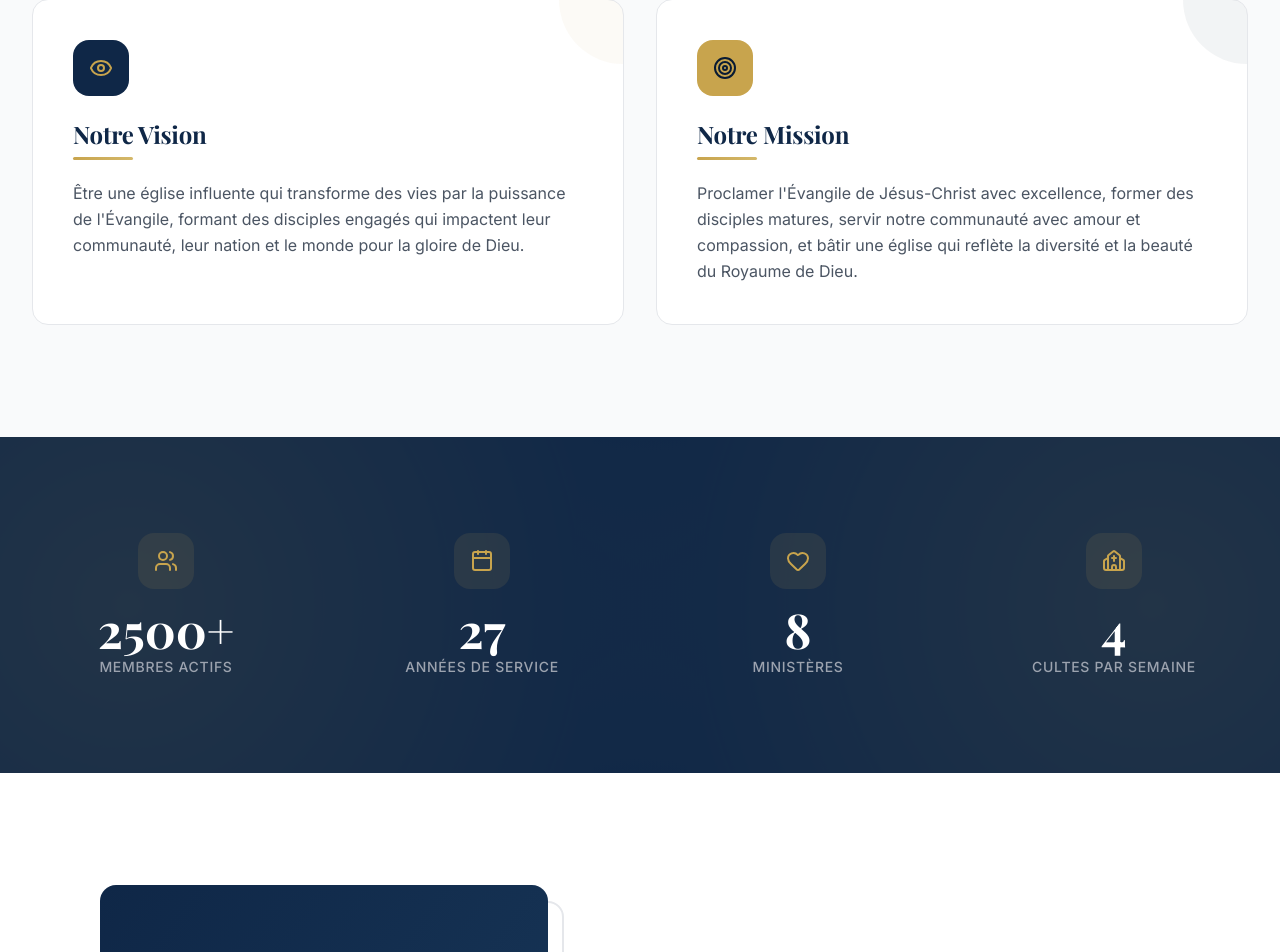
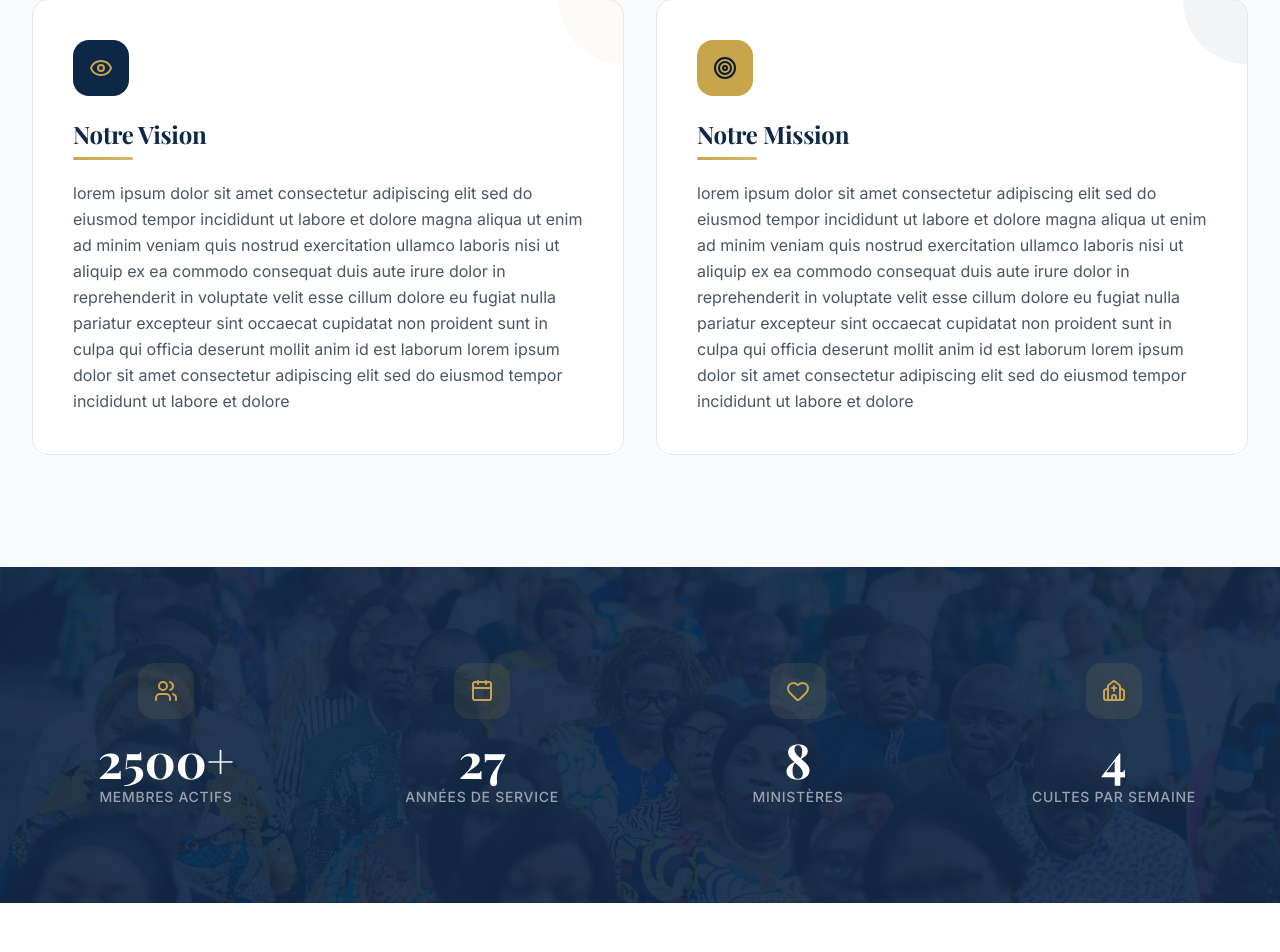
Before and after one commit to kalala22/archedelalliance, a Next.js app: page / in a window 1280 px wide. Shown: the part 2181-3133 px from the top of the page. Built offline with nearby package versions, Linux system fonts and the light colour scheme.

Commit message:
feat: update church mission and vision text, and replace background gradient with image in KeyStats component

```diff
--- a/src/components/home/key-stats.tsx
+++ b/src/components/home/key-stats.tsx
@@ -2,14 +2,20 @@
 
 import { AnimatedCounter } from "@/components/shared/animated-counter";
 import { stats } from "@/data/church";
+import Image from "next/image";
 
 export function KeyStats() {
   return (
     <section className="relative overflow-hidden bg-[var(--color-navy)] py-16 md:py-24">
       {/* Background decorations */}
-      <div className="absolute inset-0 opacity-10" style={{
-        backgroundImage: "radial-gradient(circle at 10% 50%, var(--color-gold) 0%, transparent 50%), radial-gradient(circle at 90% 50%, var(--color-gold) 0%, transparent 50%)",
-      }} />
+      <div className="absolute inset-0 opacity-10">
+        <Image
+          src="/images/assembler.jpg"
+          alt="Background"
+          fill
+          className="object-cover"
+        />
+      </div>
 
       <div className="container-church relative z-10">
         <div className="grid grid-cols-2 gap-8 md:grid-cols-4 md:gap-12">
--- a/src/data/church.ts
+++ b/src/data/church.ts
@@ -61,10 +61,10 @@
 };
 
 export const churchVision =
-  "Être une église influente qui transforme des vies par la puissance de l'Évangile, formant des disciples engagés qui impactent leur communauté, leur nation et le monde pour la gloire de Dieu.";
+  "lorem ipsum dolor sit amet consectetur adipiscing elit sed do eiusmod tempor incididunt ut labore et dolore magna aliqua ut enim ad minim veniam quis nostrud exercitation ullamco laboris nisi ut aliquip ex ea commodo consequat duis aute irure dolor in reprehenderit in voluptate velit esse cillum dolore eu fugiat nulla pariatur excepteur sint occaecat cupidatat non proident sunt in culpa qui officia deserunt mollit anim id est laborum lorem ipsum dolor sit amet consectetur adipiscing elit sed do eiusmod tempor incididunt ut labore et dolore";
 
 export const churchMission =
-  "Proclamer l'Évangile de Jésus-Christ avec excellence, former des disciples matures, servir notre communauté avec amour et compassion, et bâtir une église qui reflète la diversité et la beauté du Royaume de Dieu.";
+  "lorem ipsum dolor sit amet consectetur adipiscing elit sed do eiusmod tempor incididunt ut labore et dolore magna aliqua ut enim ad minim veniam quis nostrud exercitation ullamco laboris nisi ut aliquip ex ea commodo consequat duis aute irure dolor in reprehenderit in voluptate velit esse cillum dolore eu fugiat nulla pariatur excepteur sint occaecat cupidatat non proident sunt in culpa qui officia deserunt mollit anim id est laborum lorem ipsum dolor sit amet consectetur adipiscing elit sed do eiusmod tempor incididunt ut labore et dolore";
 
 export const churchHistory = `lorem ipsum dolor sit amet consectetur adipiscing elit sed do eiusmod tempor incididunt ut labore et dolore magna aliqua ut enim ad minim veniam quis nostrud exercitation ullamco laboris nisi ut aliquip ex ea commodo consequat duis aute irure dolor in reprehenderit in voluptate velit esse cillum dolore eu fugiat nulla pariatur excepteur sint occaecat cupidatat non proident sunt in culpa qui officia deserunt mollit anim id est laborum lorem ipsum dolor sit amet consectetur adipiscing elit sed do eiusmod tempor incididunt ut labore et dolore magna aliqua ut enim ad minim veniam quis nostrud exercitation ullamco laboris nisi ut aliquip ex ea commodo consequat duis aute irure dolor in reprehenderit in voluptate velit esse cillum dolore eu fugiat nulla pariatur excepteur sint occaecat cupidatat non proident sunt in culpa qui officia deserunt mollit anim id est laborum`;
 
```
Also changed, not shown: public/images/assembler.jpg (added).
